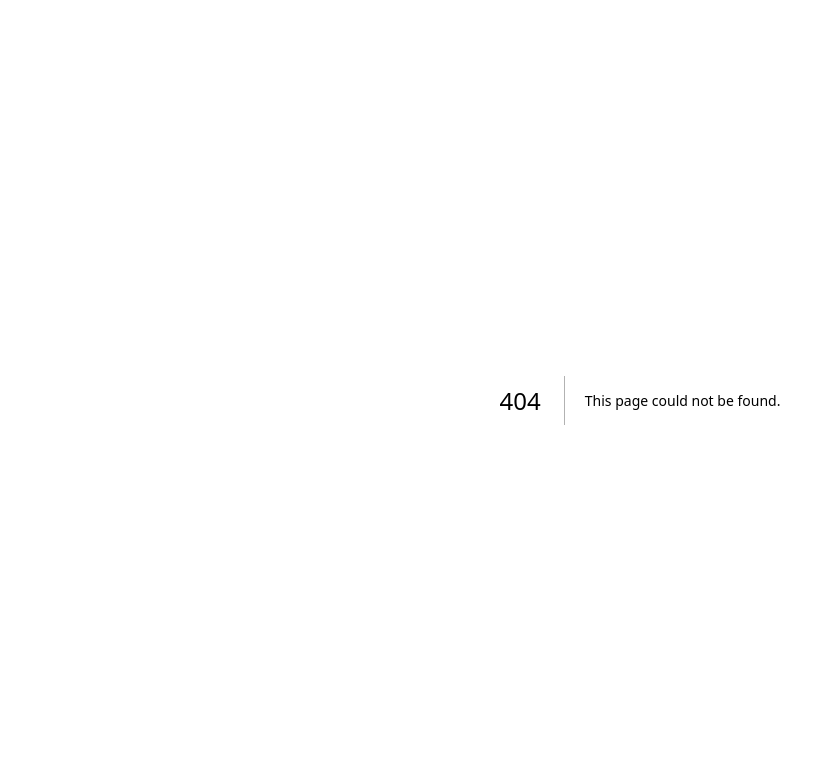
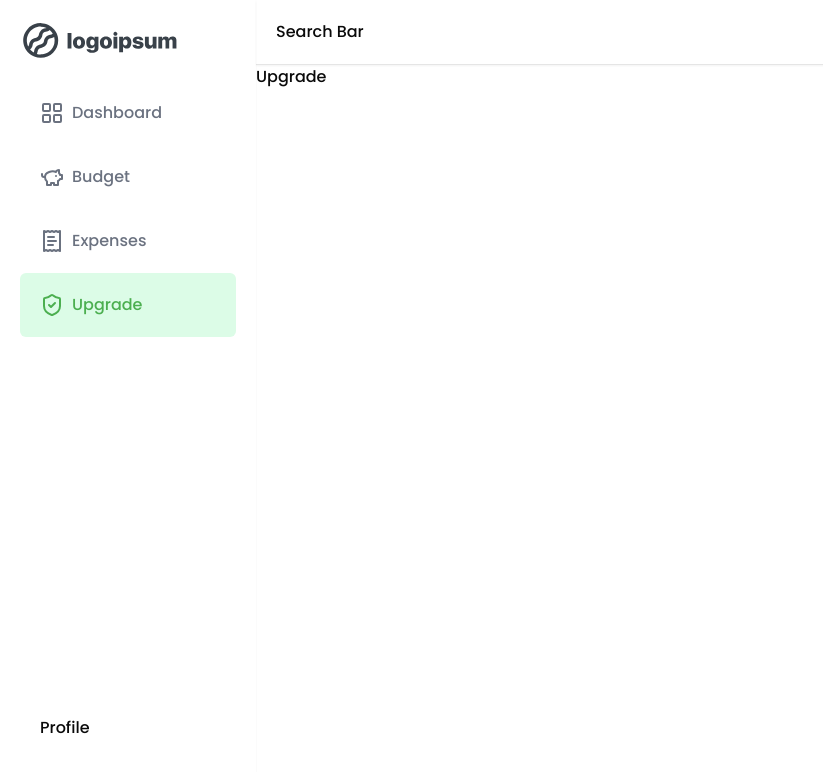
Before and after one commit to tobiasSantellan/money-manager, a Next.js app: page /dashboard/upgrade in a window 1280 px wide. Before the commit this address had no page. Shown: the top 772 px of the page, without its empty margins (0-823 px from the left). Built offline with nearby package versions, Linux system fonts and the light colour scheme; no server answers.

Commit message:
create initial upgrade page

```diff
--- /dev/null
+++ b/app/(routes)/dashboard/upgrade/page.jsx
@@ -0,0 +1,7 @@
+import React from "react";
+
+function Upgrade() {
+  return <div>Upgrade</div>;
+}
+
+export default Upgrade;
```
